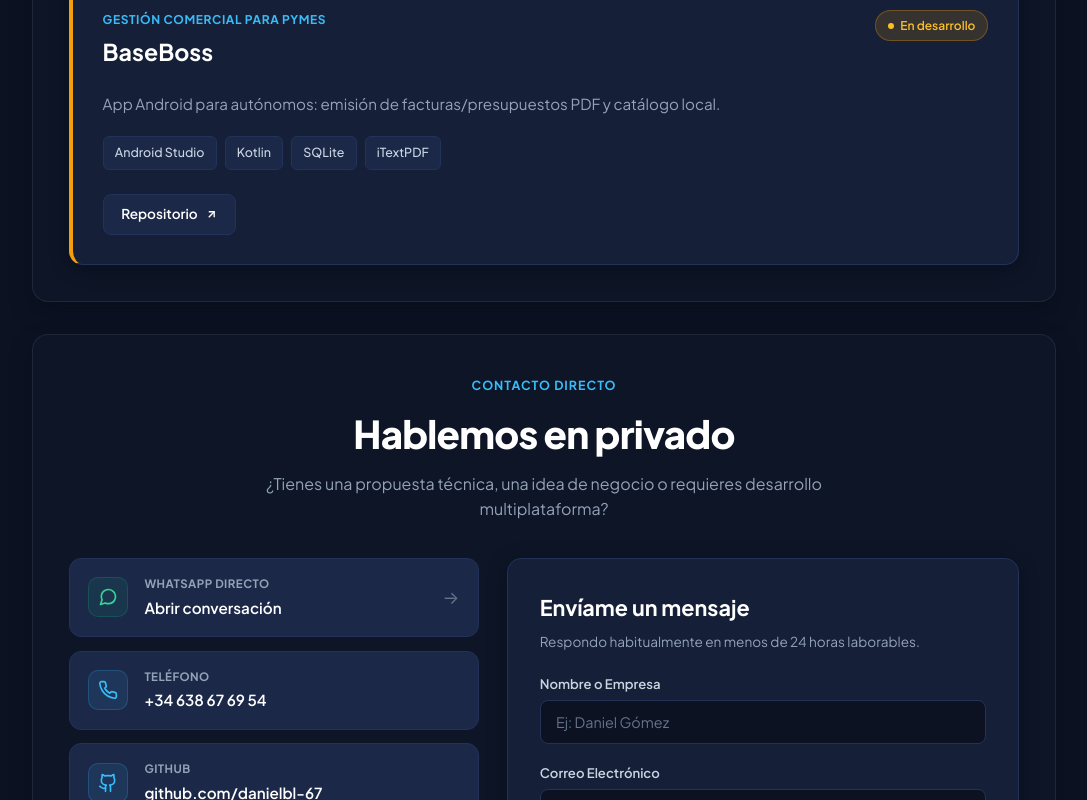
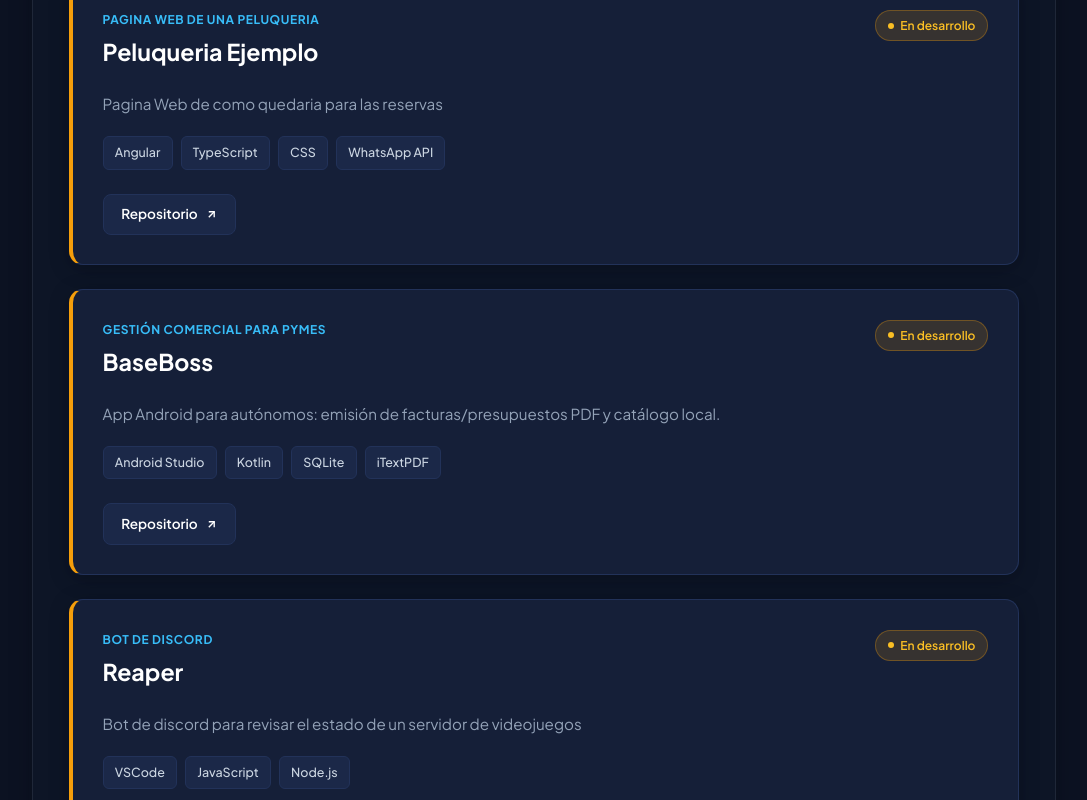
Before and after one commit to danielbl-67/portafolio, an Angular app: page / in a window 1280 px wide. Shown: the part 2660-3460 px from the top of the page, without its empty margins (96-1183 px from the left). Built offline with nearby package versions, Linux system fonts and the light colour scheme.

Commit message:
Añadido otros proyectos personales

```diff
--- a/src/app/paginas/inicio.component/inicio.component.ts
+++ b/src/app/paginas/inicio.component/inicio.component.ts
@@ -54,13 +54,31 @@ export class InicioComponent {
       enlaceRepositorio: 'https://github.com/danielbl-67/ainoamore_nt'
     },
     {
+      title: 'Peluqueria Ejemplo',
+      subtitle: 'Pagina web de una peluqueria',
+      description: 'Pagina Web de como quedaria para las reservas',
+      anio: 2026,
+      estado: 'desarrollo',
+      technologies: ['Angular', 'TypeScript', 'CSS', 'WhatsApp API'],
+      enlaceRepositorio: 'https://github.com/danielbl-67/peluqueria'
+    },
+    {
       title: 'BaseBoss',
       subtitle: 'Gestión Comercial para Pymes',
       description: 'App Android para autónomos: emisión de facturas/presupuestos PDF y catálogo local.',
       anio: 2026,
       estado: 'desarrollo',
       technologies: ['Android Studio', 'Kotlin', 'SQLite', 'iTextPDF'],
-      enlaceRepositorio: 'https://github.com/danielbl-67'
+      enlaceRepositorio: 'https://github.com/danielbl-67/BaseBoss'
+    },
+    {
+      title: 'Reaper',
+      subtitle: 'BOT de discord',
+      description: 'Bot de discord para revisar el estado de un servidor de videojuegos',
+      anio: 2026,
+      estado: 'desarrollo',
+      technologies: ['VSCode', 'JavaScript', 'Node.js'],
+      enlaceRepositorio: 'https://github.com/danielbl-67/reaper'
     }
   ];
 
```
